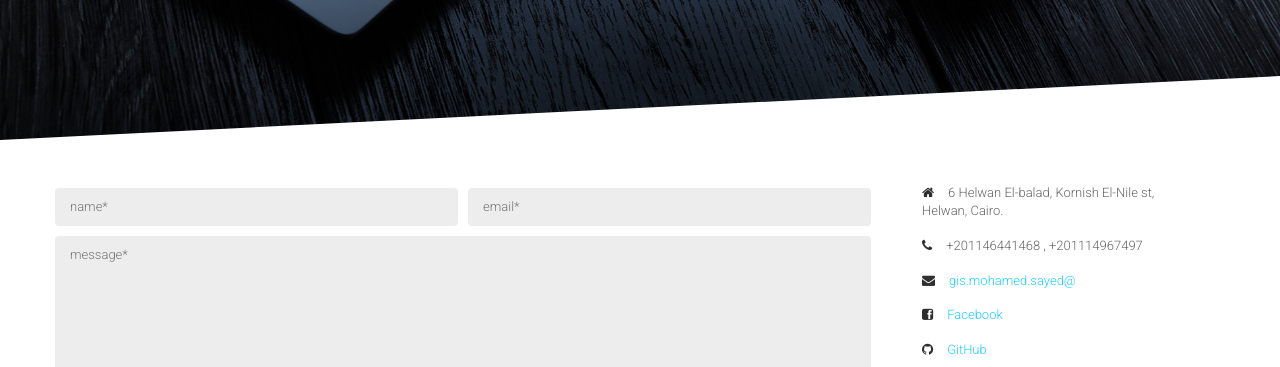
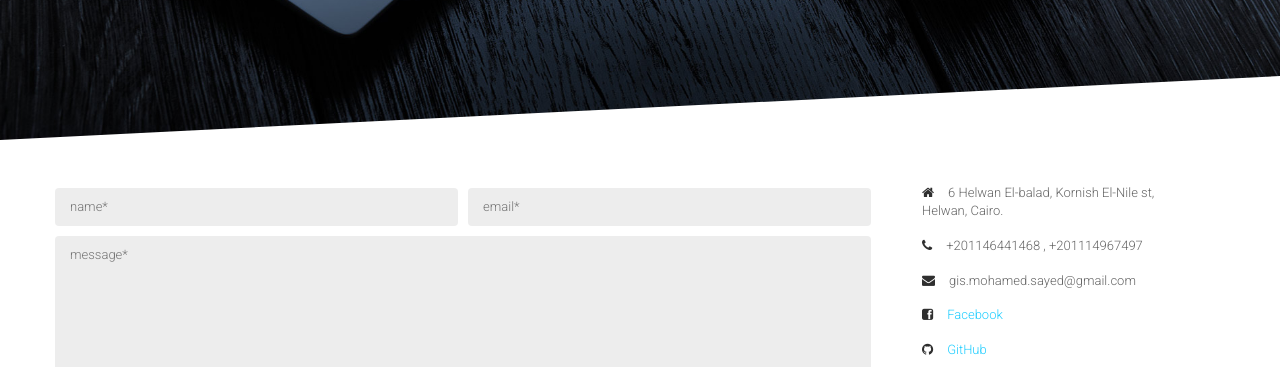
Before and after one commit to MHStore/portfolio, a plain HTML site: page index.html in a window 1280 px wide. Shown: the part 4708-5075 px from the top of the page. Drawn offline with nearby package versions, Linux system fonts and the light colour scheme.

Commit message:
Update index.html

```diff
--- a/index.html
+++ b/index.html
@@ -519,7 +519,7 @@
 					<ul>
 						<li><i class="fa fa-home"></i>6 Helwan El-balad, Kornish El-Nile st, Helwan, Cairo.</li>
 						<li><i class="fa fa-phone"></i>+201146441468 , +201114967497</li>
-						<li><a href="#"><i class="fa fa-envelope"></i>gis.mohamed.sayed@</li></a>
+						<li><i class="fa fa-envelope"></i>gis.mohamed.sayed@gmail.com</li>
 						<li><a href="https://www.facebook.com/Creative.Mohamed.Sayed"><i class="fa fa-facebook-square"></i>Facebook</a></li>
 						<li><a href="https://www.github.com/MohamedSayed95"><i class="fa fa-github"></i>GitHub</a></li>
 						<li><a href="https://www.stackoverflow.com/users/7560822/mohamed-sayed"><i class="fa fa-stack-overflow" ></i>Stack-OverFlow</a></li>
```
